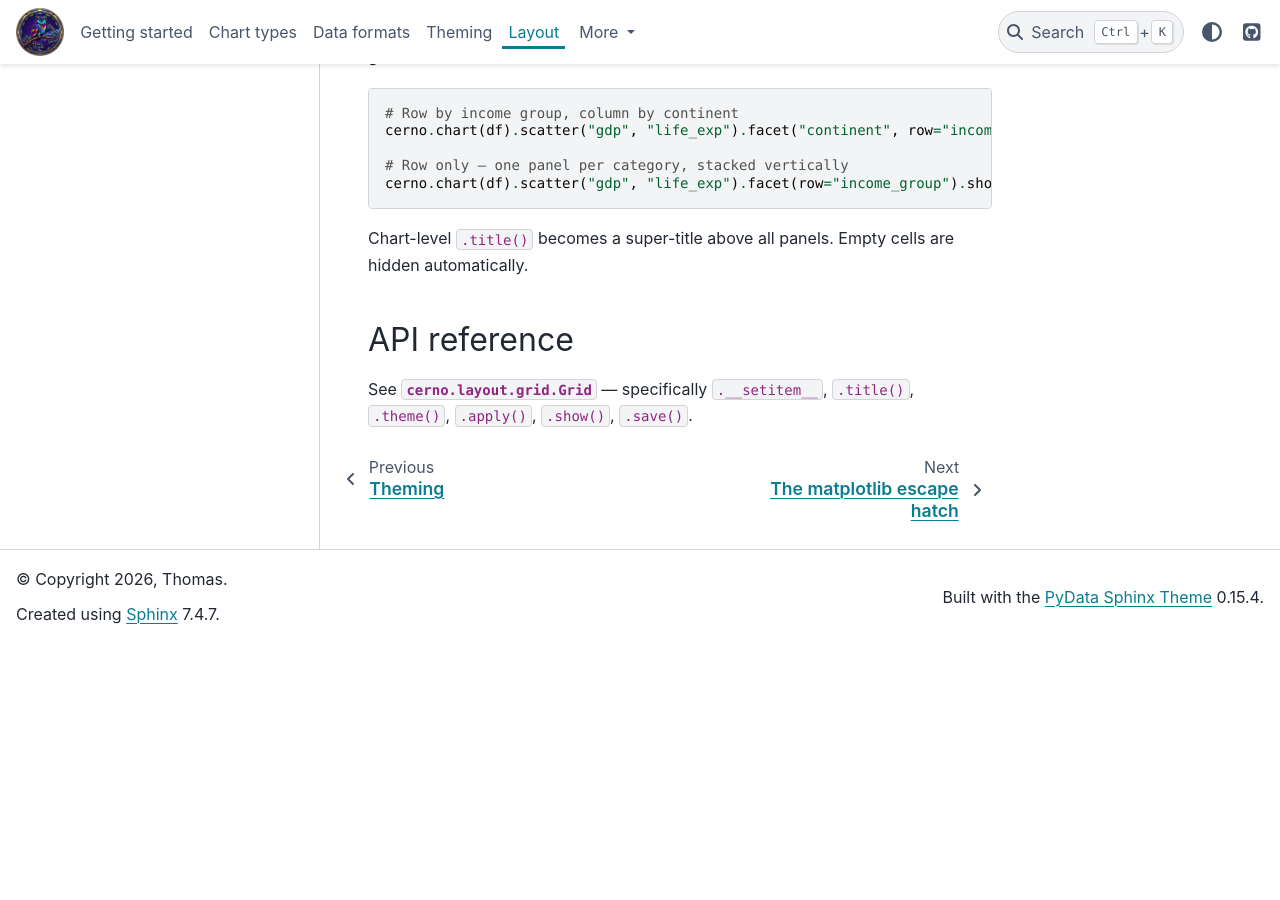
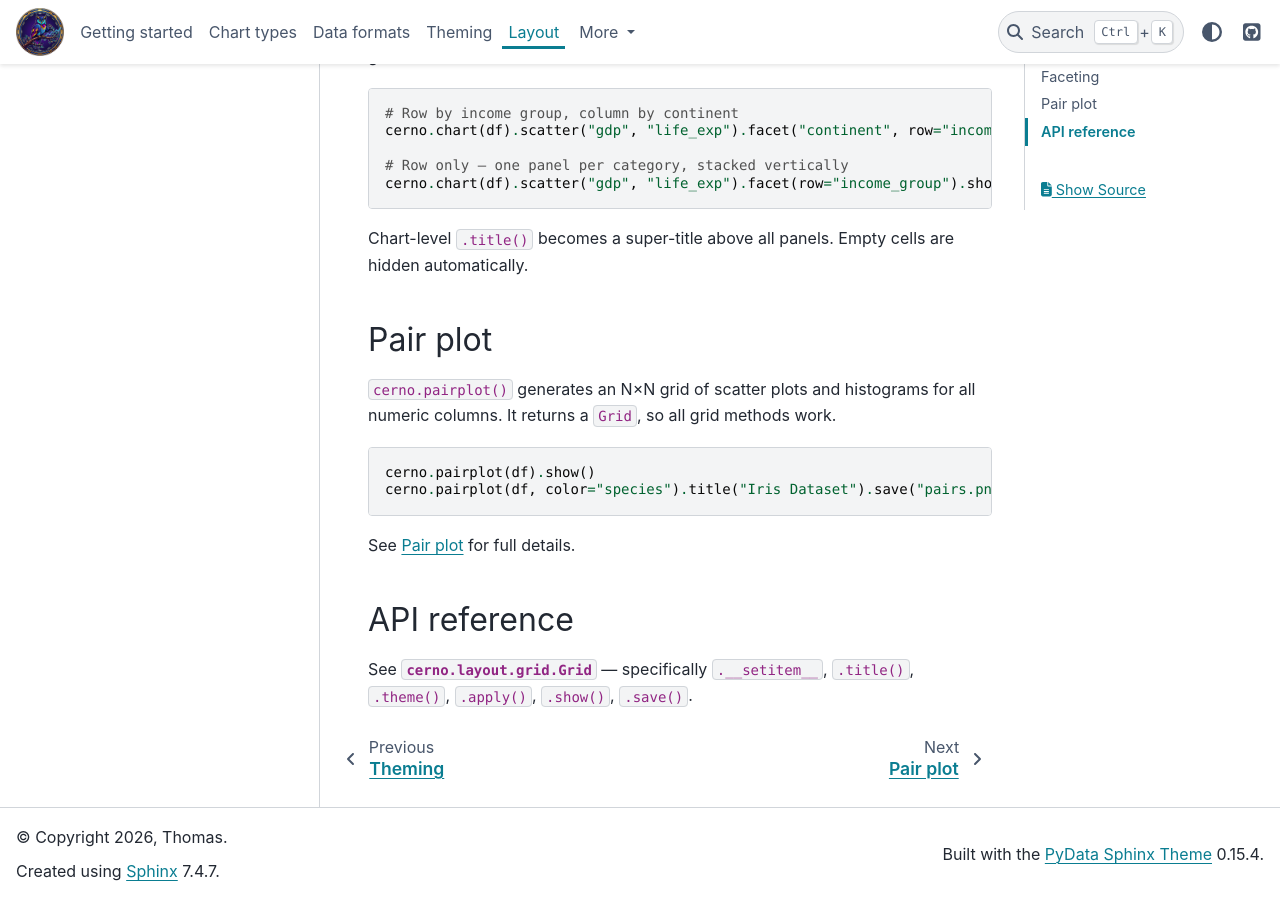
Before and after one commit to tomvetere/gufo, a Sphinx documentation site: the page built from docs/guides/layout.md, in a window 1280 px wide and 900 px high, scrolled down 1668 px. Built offline with Sphinx 7.4.7 and the PyData theme 0.15.4, drawn with Linux system fonts in a browser that asks for light colours; before the commit the page ends 2311 px from its top, so only the background shows below that.

Commit message:
fixed docs for pairplot and fixed import bug when using pandas and polars in jupyter

````diff
--- a/docs/guides/layout.md
+++ b/docs/guides/layout.md
@@ -77,6 +77,17 @@ cerno.chart(df).scatter("gdp", "life_exp").facet(row="income_group").show()
 
 Chart-level `.title()` becomes a super-title above all panels. Empty cells are hidden automatically.
 
+## Pair plot
+
+`cerno.pairplot()` generates an N×N grid of scatter plots and histograms for all numeric columns. It returns a `Grid`, so all grid methods work.
+
+```python
+cerno.pairplot(df).show()
+cerno.pairplot(df, color="species").title("Iris Dataset").save("pairs.png")
+```
+
+See {doc}`pairplot` for full details.
+
 ## API reference
 
 See {py:class}`cerno.layout.grid.Grid` — specifically `.__setitem__`, `.title()`, `.theme()`, `.apply()`, `.show()`, `.save()`.
````
Also changed, not shown: README.md (+16 -16 lines), docs/chart-types/index.md (+1 -2 lines), docs/index.md (+1 -0 lines), docs/guides/pairplot.md (renamed from docs/chart-types/pairplot.md), 2 other files.
